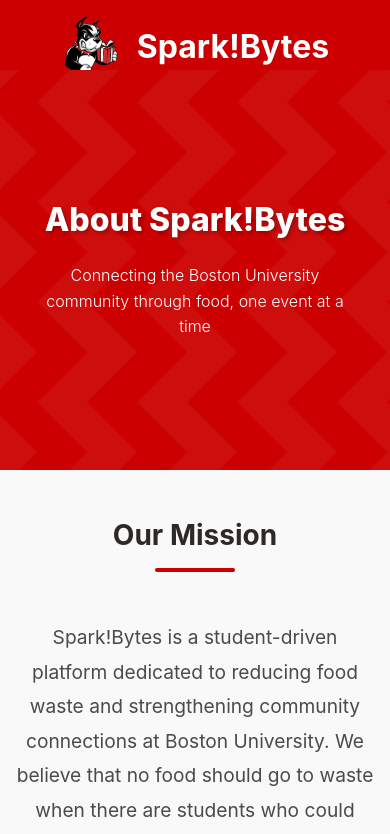
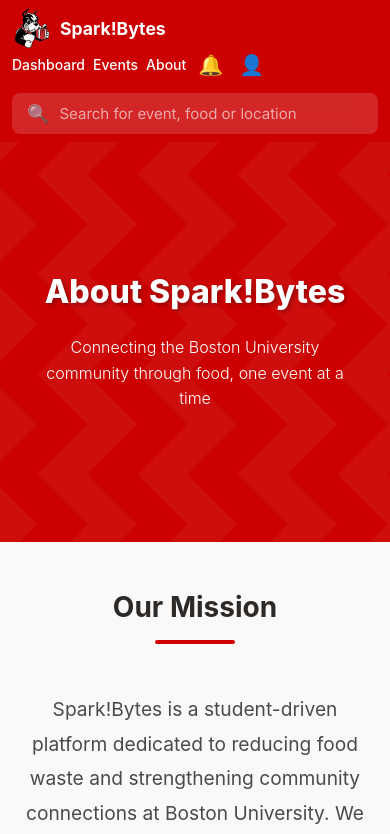
Before and after one commit to zhqian1102/CS391-Group9-Spark-Bytes-Project, a React (Create React App) app in the folder client/: page /about in a window 390 px wide. Shown: the top 834 px of the page. Built offline with nearby package versions, Linux system fonts and the light colour scheme; no server answers; the HTML template or start-up script is replaced by a standard one.

Commit message:
Added “Create New Event” button to NagivationBar

```diff
--- a/client/src/components/NavigationBar.css
+++ b/client/src/components/NavigationBar.css
@@ -113,36 +113,47 @@
   right: 0;
   background: white;
   border-radius: 8px;
+  box-shadow: 0 4px 12px rgba(0, 0, 0, 0.15);
   min-width: 220px;
   padding: 0.5rem 0;
   z-index: 1000;
+  animation: slideDown 0.2s ease-out;
 }
 
 @keyframes slideDown {
   from {
     opacity: 0;
+    transform: translateY(-10px);
   }
   to {
     opacity: 1;
+    transform: translateY(0);
   }
 }
 
 .profile-menu-header {
-  padding: 1rem;
+  padding: 1rem 1rem 0.75rem 1rem;
   display: flex;
   flex-direction: column;
   gap: 0.25rem;
+  text-align: left;
 }
 
 .profile-menu-user {
   font-weight: 600;
   color: #333;
   font-size: 1rem;
+  line-height: 1.3;
+  word-wrap: break-word;
+  font-family: "Inter", sans-serif;
 }
 
 .profile-menu-email {
   font-size: 0.85rem;
   color: #666;
+  line-height: 1.3;
+  word-wrap: break-word;
+  font-family: "Inter", sans-serif;
 }
 
 .profile-menu-divider {
@@ -153,59 +164,127 @@
 
 .profile-menu-item {
   width: 100%;
-  padding: 0.5rem 1rem;
+  padding: 0.75rem 1rem;
   border: none;
   background: transparent;
-  display: flex;
-  align-items: center;
-  gap: 0.75rem;
+  display: block;
   cursor: pointer;
   color: #333;
-  font-size: 0.95rem;
+  font-size: 1rem;
   text-align: left;
+  font-family: "Inter", sans-serif;
+  line-height: 1.3;
 }
 
 .profile-menu-item:hover {
-  background: #f5f5f5;
-}
-
-.profile-menu-item span:first-child {
-  font-size: 1.2rem;
-  width: 20px;
-  display: flex;
-  align-items: center;
-  justify-content: center;
+  text-decoration: underline;
 }
 
 .logout-item {
   color: #dc3545;
+  font-weight: 600;
 }
 
 .logout-item:hover {
   background: #fee;
 }
 
-@media (max-width: 1000px) {
+/* Responsive design: medium */
+
+@media (max-width: 1200px) {
   .navigation-header {
-    flex-direction: column;
-    gap: 1rem;
-    padding: 1rem;
+    padding: 0.5rem 1rem;
+  }
+
+  .header-center {
+    max-width: 250px;
+    margin: 0 1rem;
+    min-width: 150px;
+  }
+
+  .header-title {
+    font-size: 1.5rem;
+  }
+
+  .nav-link {
+    font-size: 1rem;
+  }
+
+  .header-right {
+    gap: 0.75rem;
+  }
+}
+
+@media (max-width: 768px) {
+  .navigation-header {
+    height: auto;
+    min-height: 60px;
+    padding: 0.75rem 1rem;
+    flex-wrap: wrap;
   }
 
   .header-left {
-    width: 100%;
-    justify-content: center;
+    gap: 0.5rem;
+  }
+
+  .header-logo {
+    width: 40px;
+    height: 40px;
+  }
+
+  .header-title {
+    font-size: 1.25rem;
   }
 
   .header-center {
+    order: 3;
     width: 100%;
     max-width: none;
-    margin: 0;
+    margin: 0.75rem 0 0 0;
+  }
+
+  .search-bar {
+    padding: 0.5rem 0.75rem;
+  }
+
+  .search-input {
+    font-size: 0.9rem;
   }
 
   .header-right {
-    width: 100%;
-    justify-content: center;
-    flex-wrap: wrap;
+    gap: 0.75rem;
+    margin-left: 0;
+  }
+
+  .nav-link {
+    font-size: 0.9rem;
+  }
+
+  .icon-button {
+    font-size: 1.25rem;
+    padding: 0.25rem;
   }
 }
+
+/* Responsive design - very small */
+@media (max-width: 480px) {
+  .navigation-header {
+    padding: 0.5rem 0.75rem;
+  }
+
+  .header-title {
+    font-size: 1.1rem;
+  }
+
+  .nav-link {
+    font-size: 0.85rem;
+  }
+
+  .header-right {
+    gap: 0.5rem;
+  }
+
+  .search-input {
+    font-size: 0.85rem;
+  }
+}
--- a/client/src/components/NavigationBar.js
+++ b/client/src/components/NavigationBar.js
@@ -14,6 +14,10 @@
       logout();
       navigate("/login");
     }
+  };
+
+  const handleCreateNewEvent = () => {
+    navigate("/post");
   };
 
   const toggleProfile = () => {
@@ -98,13 +102,15 @@
 
               <div className="profile-menu-divider"></div>
 
+              <buttom className="profile-menu-item" onClick={handleCreateNewEvent}>
+                <span>Create New Event</span>
+              </buttom>
+
               <button className="profile-menu-item" onClick={handleViewProfile}>
-                <span>👤</span>
                 <span>View Profile</span>
               </button>
 
               <button className="profile-menu-item" onClick={toggleAlerts}>
-                <span>{alertsOn ? "🔔" : "🔕"}</span>
                 <span>Alerts {alertsOn ? "on" : "off"}</span>
               </button>
 
@@ -114,7 +120,6 @@
                 className="profile-menu-item logout-item"
                 onClick={handleLogout}
               >
-                <span>🚪</span>
                 <span>Logout</span>
               </button>
             </div>
```
